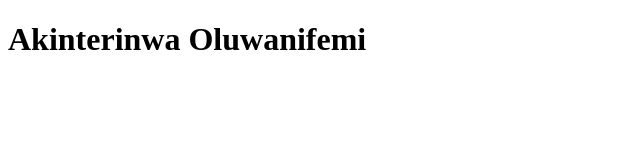
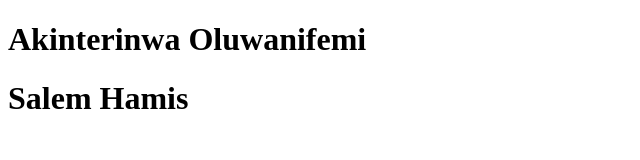
Before and after one commit to Akinterinwa/Git_assignment, a plain HTML site: page index.html in a window 1280 px wide. Shown: the whole page, without its empty margins (0-640 px from the left). Drawn offline with Linux system fonts and the light colour scheme.

Commit message:
added h1

```diff
--- a/index.html
+++ b/index.html
@@ -7,5 +7,6 @@
 </head>
 <body>
     <h1>Akinterinwa Oluwanifemi</h1>
+    <h1>Salem Hamis</h1>
 </body>
 </html>
```
